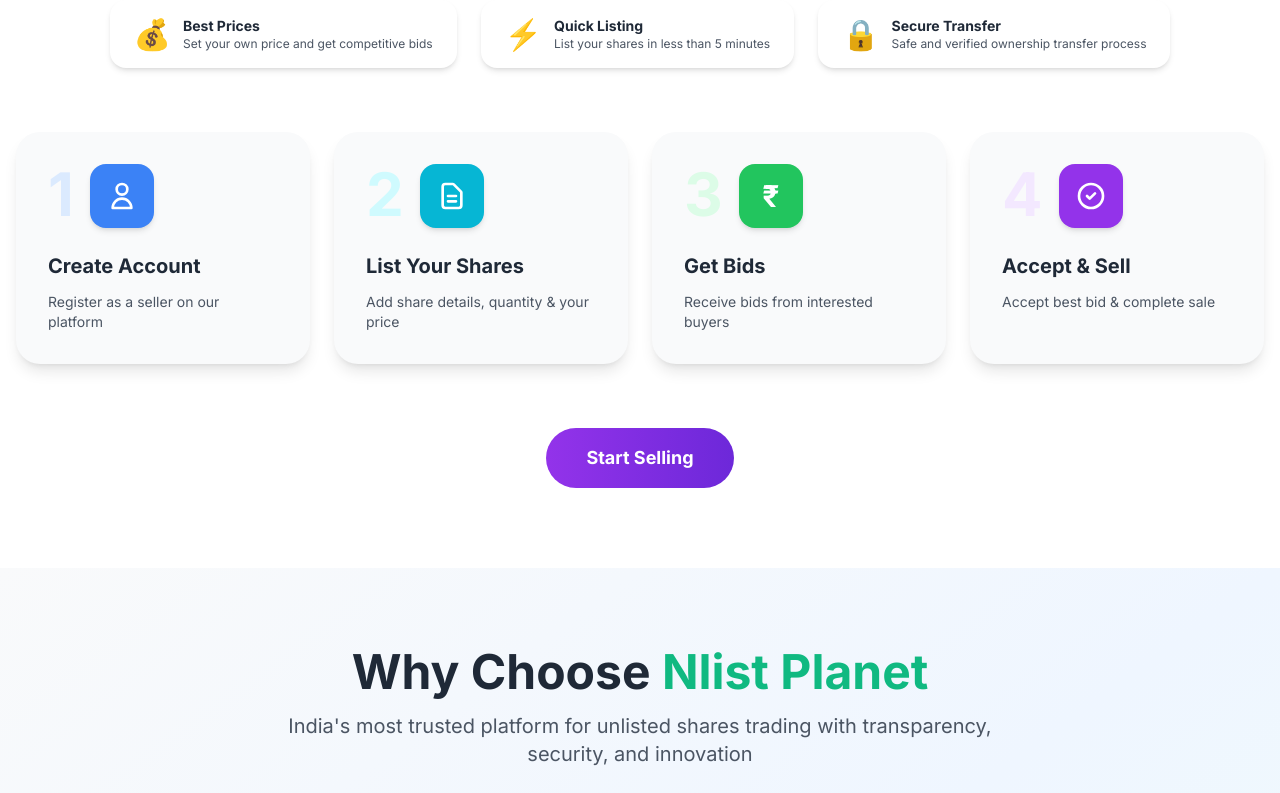
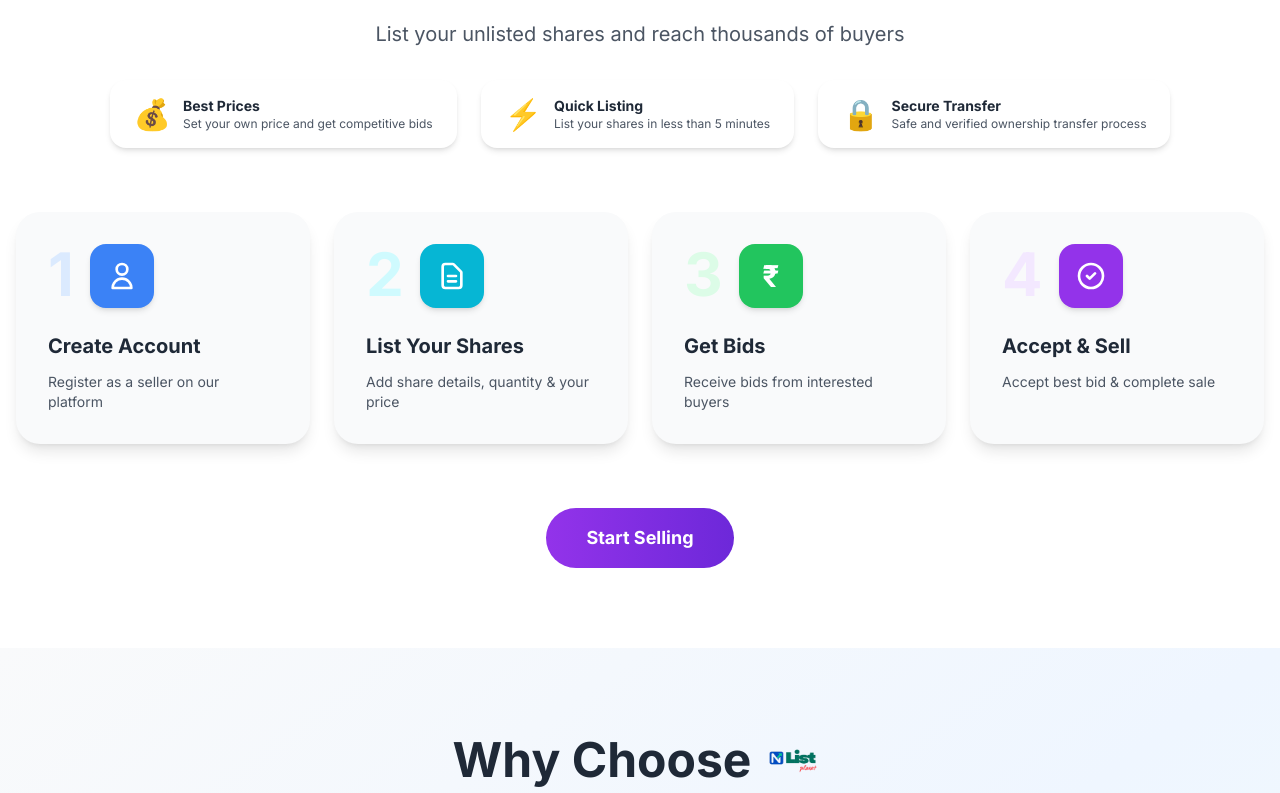
Before and after one commit to nlistedplanet-source/nlistplanet-frontend, a React (Create React App) app: page / in a window 1280 px wide. Shown: the part 2004-2797 px from the top of the page. Built offline with nearby package versions, Linux system fonts and the light colour scheme; no server answers.

Commit message:
style: make header non-sticky, add logo to Why Choose, increase footer logo size with glow effect, remove company name from footer, fix spacing

```diff
--- a/src/components/TopBar.jsx
+++ b/src/components/TopBar.jsx
@@ -22,7 +22,7 @@ const TopBar = ({ title, showBack = false }) => {
   const isHomePage = location.pathname === '/';
 
   return (
-    <header className={`w-full fixed top-0 left-0 right-0 z-40 transition-all duration-300 backdrop-blur-md ${
+    <header className={`w-full ${isHomePage ? 'relative' : 'fixed'} top-0 left-0 right-0 z-40 transition-all duration-300 backdrop-blur-md ${
       isDashboardPage
         ? scrolled
           ? 'bg-white/80 border-b border-gray-200 shadow-sm'
--- a/src/pages/HomePage.jsx
+++ b/src/pages/HomePage.jsx
@@ -32,9 +32,9 @@ const HomePage = () => {
   }, [charIndex, isDeleting, wordIndex, words]);
 
   return (
-    <div className="pb-20">
+    <div>
       {/* Hero Section */}
-      <div className="bg-gradient-to-br from-teal-50 via-cyan-50 to-emerald-50 pt-20 md:pt-24 pb-12 px-8 min-h-screen flex flex-col justify-between relative overflow-hidden">
+      <div className="bg-gradient-to-br from-teal-50 via-cyan-50 to-emerald-50 pt-6 md:pt-8 pb-12 px-8 min-h-screen flex flex-col justify-between relative overflow-hidden">
         <div className="absolute top-20 right-10 w-64 h-64 bg-emerald-200 rounded-full opacity-20 blur-3xl"></div>
         <div className="absolute bottom-20 left-10 w-96 h-96 bg-teal-200 rounded-full opacity-20 blur-3xl"></div>
 
@@ -309,8 +309,13 @@ const HomePage = () => {
       <div className="bg-gradient-to-br from-gray-50 via-blue-50 to-teal-50 py-20">
         <div className="max-w-7xl mx-auto px-4">
           <div className="text-center mb-16">
-            <h2 className="text-5xl font-bold text-gray-800 mb-4">
-              Why Choose <span className="text-emerald-500">Nlist Planet</span>
+            <h2 className="text-5xl font-bold text-gray-800 mb-4 flex items-center justify-center gap-3">
+              Why Choose
+              <img
+                src="/images/logos/new_logo.png"
+                alt="Nlist Planet"
+                className="h-16 w-16 object-contain"
+              />
             </h2>
             <p className="text-xl text-gray-600 max-w-3xl mx-auto">
               India's most trusted platform for unlisted shares trading with transparency, security, and innovation
@@ -382,7 +387,7 @@ const HomePage = () => {
       </div>
 
       {/* Footer Section */}
-      <footer className="bg-gradient-to-r from-gray-900 to-gray-800 text-white py-16">
+      <footer className="bg-gradient-to-r from-gray-900 to-gray-800 text-white py-16 mt-0">
         <div className="max-w-7xl mx-auto px-4">
           <div className="grid md:grid-cols-4 gap-12 mb-12">
             <div className="col-span-1">
@@ -390,12 +395,8 @@ const HomePage = () => {
                 <img
                   src="/images/logos/new_logo.png"
                   alt="Nlist Planet Logo"
-                  className="h-20 w-20 object-contain transform hover:scale-110 transition-transform duration-300"
+                  className="h-32 w-32 object-contain transform hover:scale-110 transition-transform duration-300 filter drop-shadow-[0_0_15px_rgba(16,185,129,0.5)] hover:drop-shadow-[0_0_25px_rgba(16,185,129,0.8)]"
                 />
-                <h3 className="text-xl font-bold text-center">
-                  <span className="text-white">Nlist</span>
-                  <span className="text-emerald-400"> Planet</span>
-                </h3>
               </div>
               <p className="text-gray-400 text-sm leading-relaxed text-center">
                 India's most trusted platform for buying and selling unlisted shares with complete transparency and security.
```
